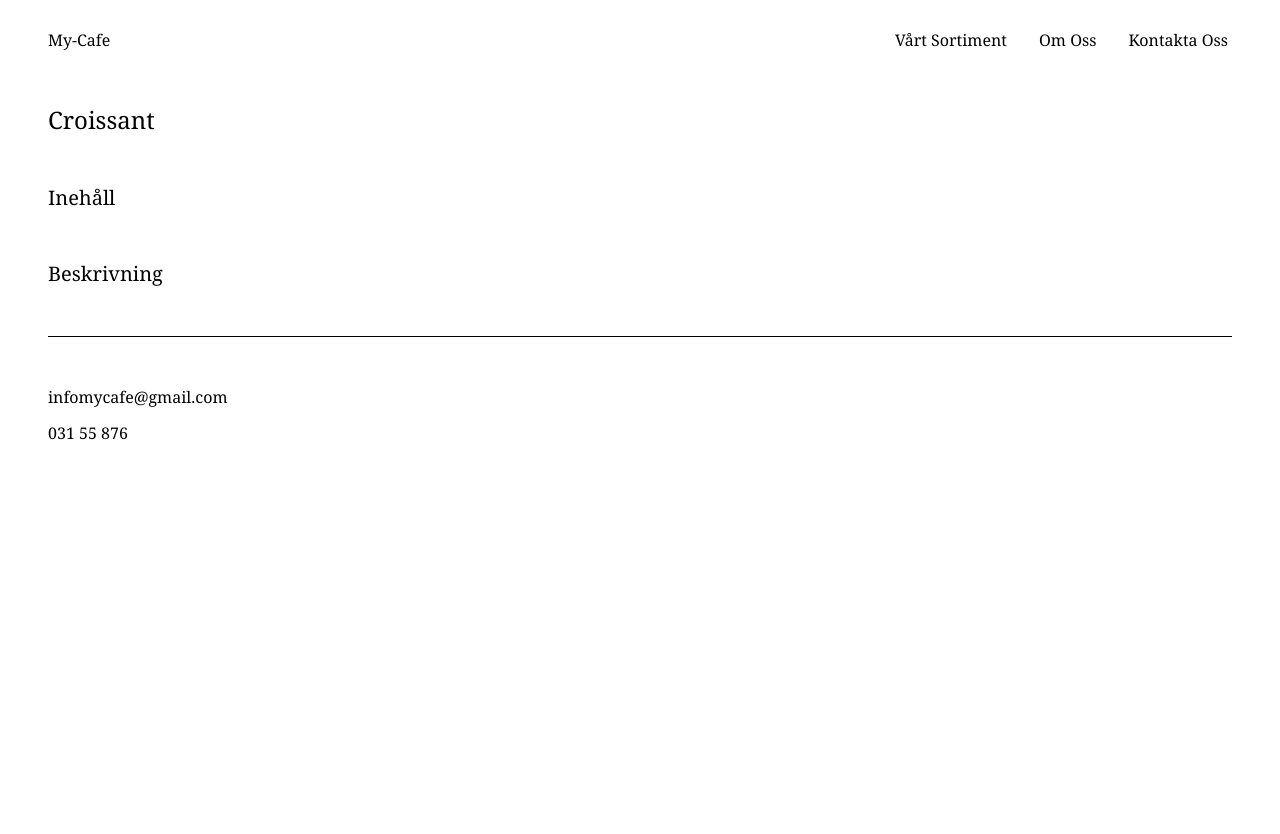
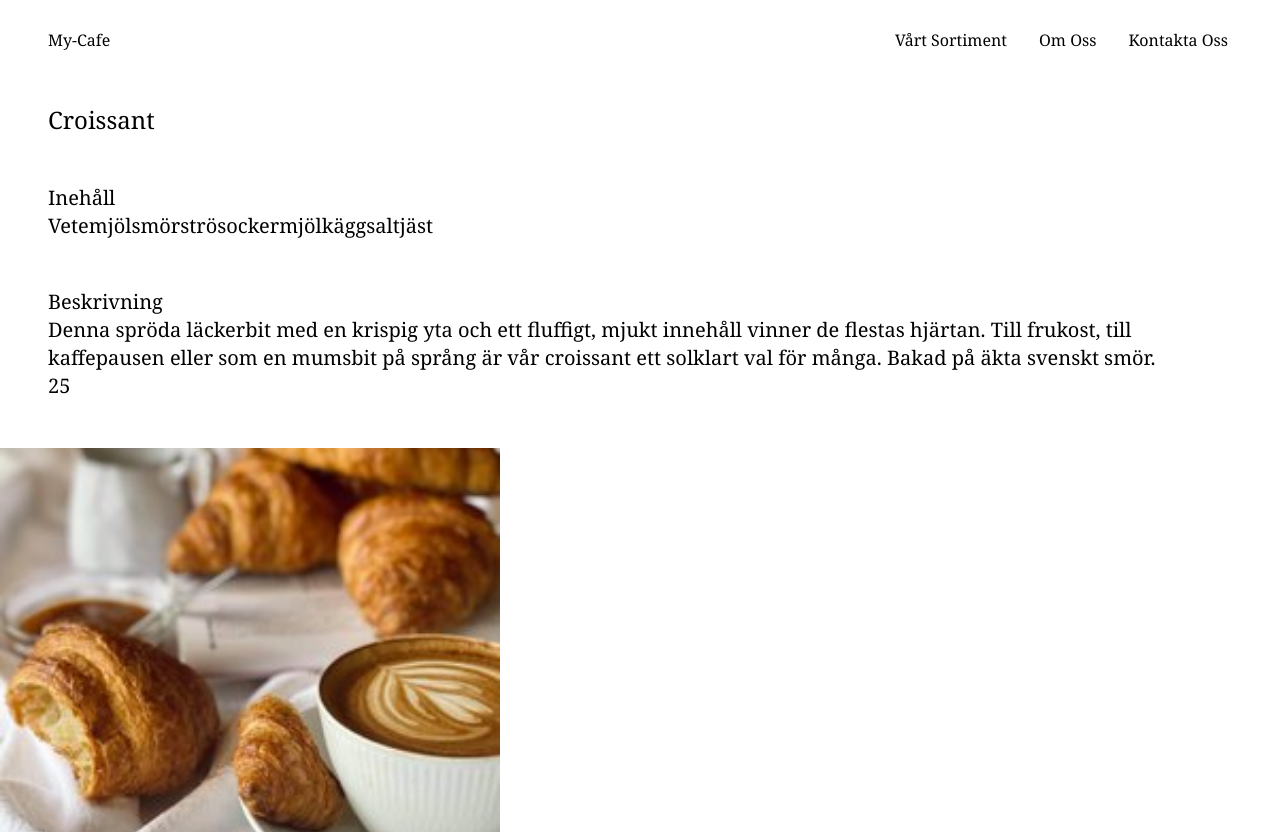
Before and after one commit to TaraSkoglund/my-cafe, a Next.js app: page /Croissant in a window 1280 px wide. Shown: the top 834 px of the page. Built offline with nearby package versions, Linux system fonts and the light colour scheme.

Commit message:
filter mock data and added to page

```diff
--- a/app/[name]/page.jsx
+++ b/app/[name]/page.jsx
@@ -1,33 +1,38 @@
-// import Image from "next/image";
+import { MOCK_PRODUCTS } from "@/constants";
+import Image from "next/image";
 export default function Page({ params }) {
-  // const router = useRouter();
-  // return <p>Post: {router.query.slug}</p>;
+  console.log(MOCK_PRODUCTS);
+  const product = MOCK_PRODUCTS.filter(
+    (product) => product.title === params.name
+  )[0];
+  console.log("numer 1", product);
+
   return (
     <section>
       <div>
         <div className="m-12 font-serif">
-          <h1 className="text-2xl">{params.name}</h1>
+          <h1 className="text-2xl">{product.title}</h1>
         </div>
         <div className="m-12 font-serif text-xl">
           <h2>Inehåll</h2>
           <ul>
-            <li>{params.ingredients}</li>
+            <li>{product.ingredients}</li>
           </ul>
         </div>
         <div className="m-12 font-serif text-xl">
           <h2>Beskrivning</h2>
-          <p>{params.description}</p>
-          <p>{params.price}</p>
+          <p>{product.description}</p>
+          <p>{product.price}</p>
         </div>
       </div>
       <div>
-        {/* <Image
-          src={img}
+        <Image
+          src={product.img}
           width={500}
           height={500}
-          alt={title}
+          alt={product.title}
           className="h-96 object-cover "
-        /> */}
+        />
       </div>
       <footer className="m-12 font-serif divide-y divide-black">
         <div></div>
--- a/components/Assortment.jsx
+++ b/components/Assortment.jsx
@@ -38,7 +38,3 @@ export default function Assortment() {
     </section>
   );
 }
-
-{
-  /* <ul className=" flex flex-row justify-evenly space-x-4"></ul> */
-}
```
